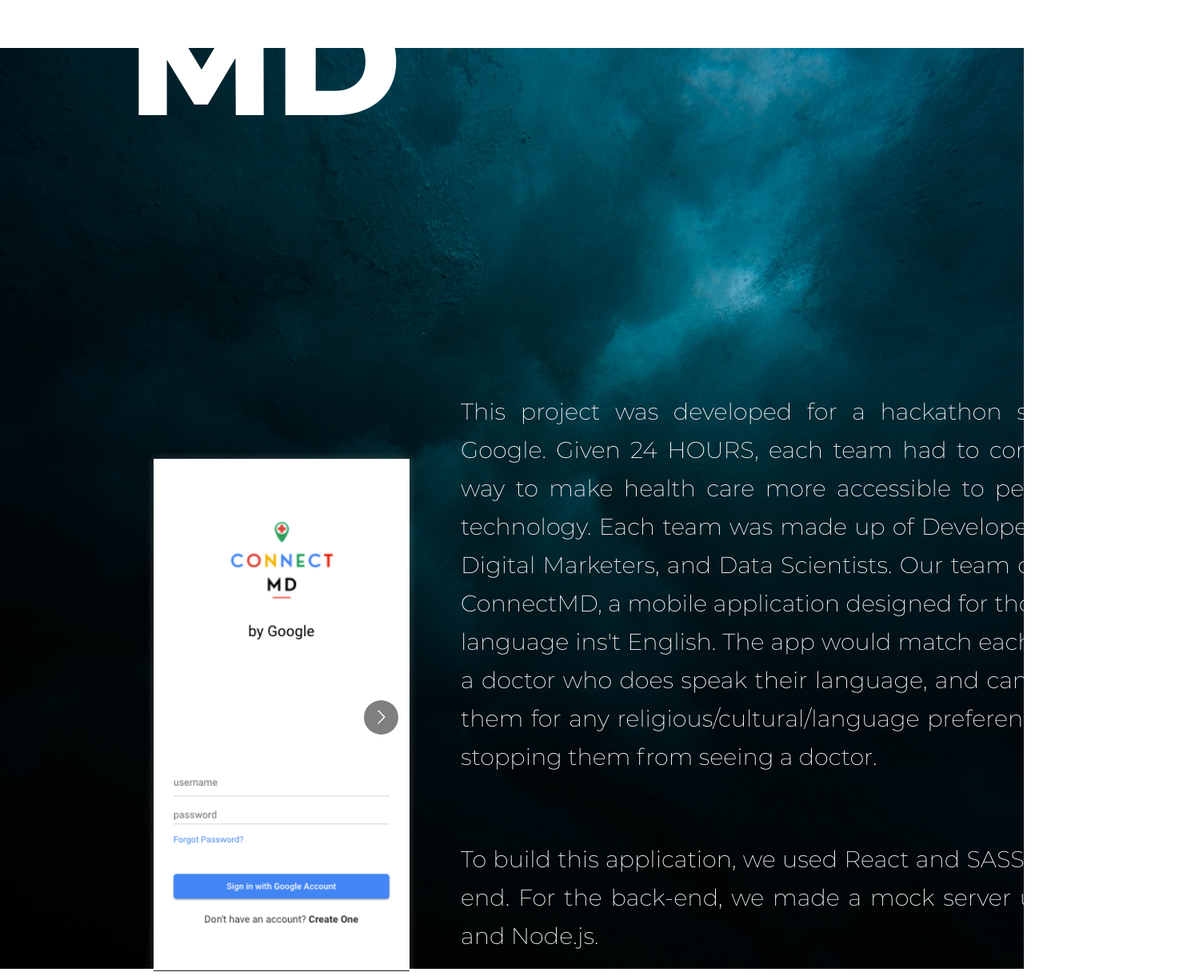
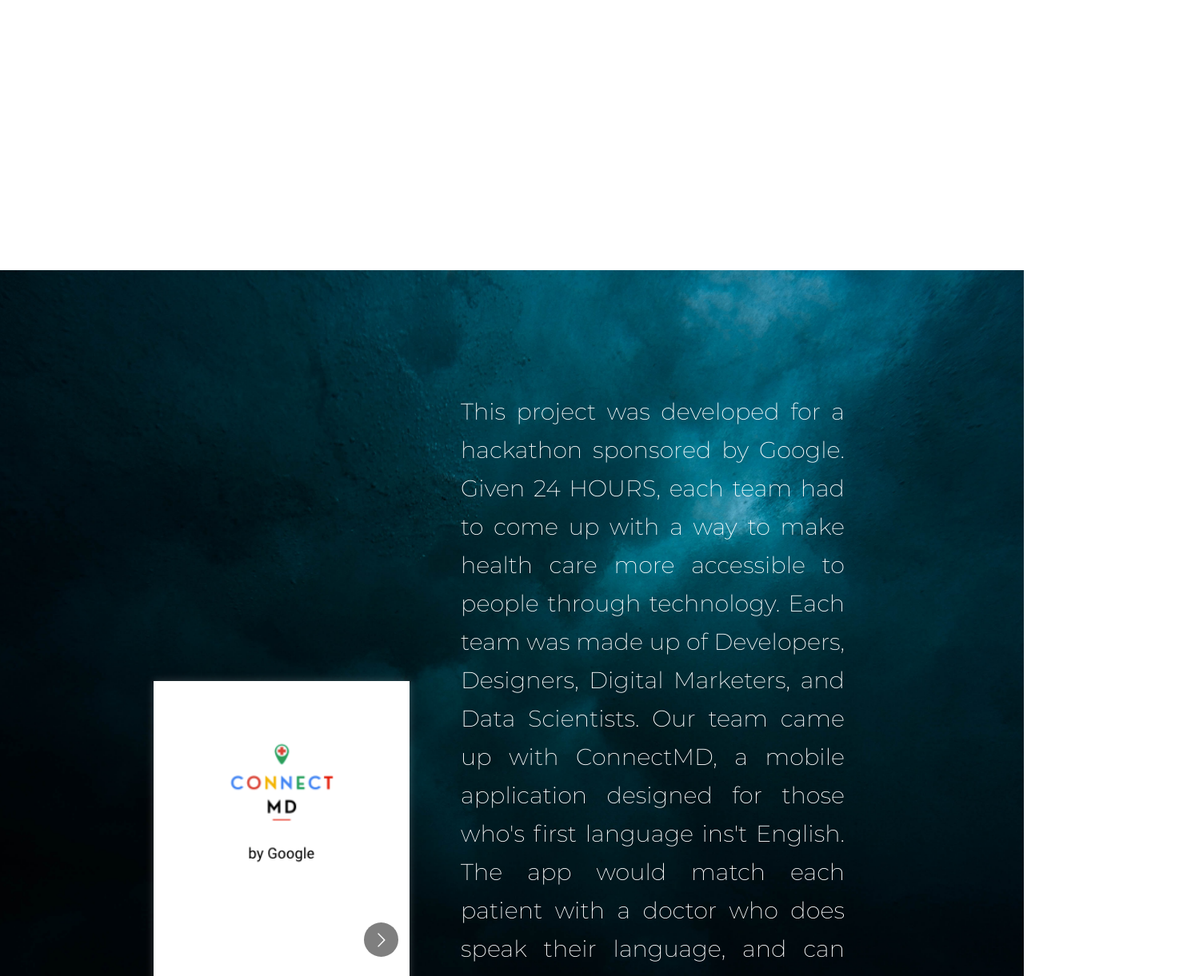
Before and after one commit to dylan-galbraith/portfolio, a React (Create React App) app: page /connectmd in a window 1280 px wide. Shown: the part 405-1626 px from the top of the page at 80% size, 1504 px wide, since content can reach past the window. Built offline with nearby package versions, Linux system fonts and the light colour scheme.

Commit message:
Fix width bug on projects page

```diff
--- a/src/pages/Work/Work.scss
+++ b/src/pages/Work/Work.scss
@@ -133,7 +133,6 @@
       font-size: 1.8rem;
       line-height: 3rem;
       text-align: justify;
-      width: 70vw;
       padding-top: 4rem;
     }
   }
@@ -155,8 +154,11 @@
 }
 
 .carousel {
-  width: 20rem;
+  width: 90vw;
   box-shadow: 0px 0px 10px rgb(255, 255, 255, 0.2);
+  @include tablet {
+    width: 20rem;
+  }
 
   &__image {
     width: 100%;
```
